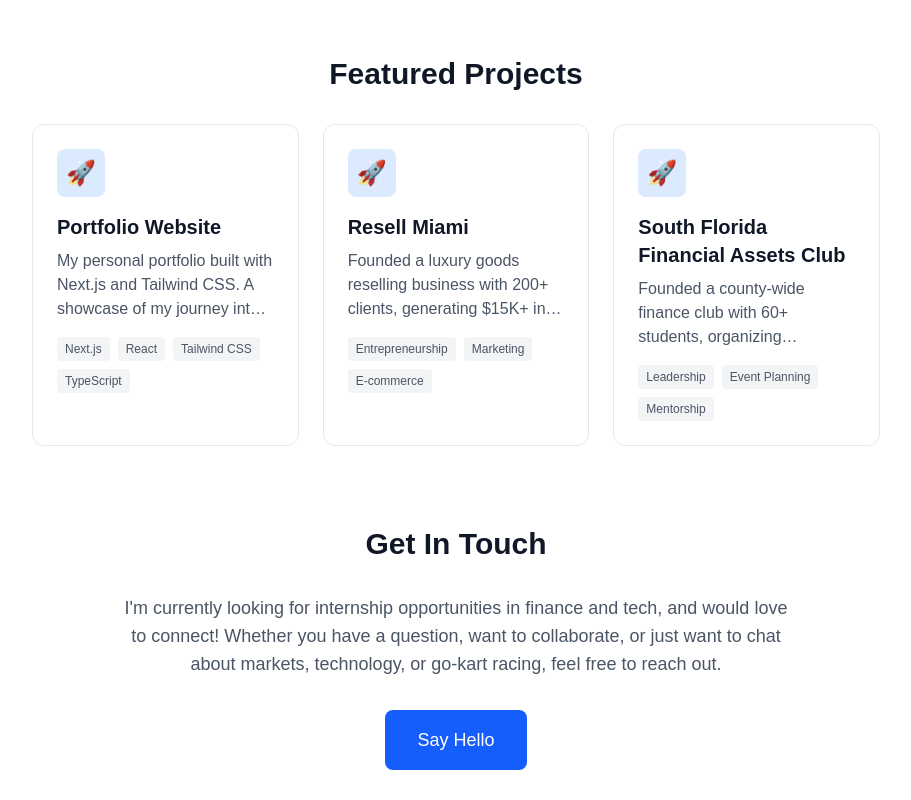
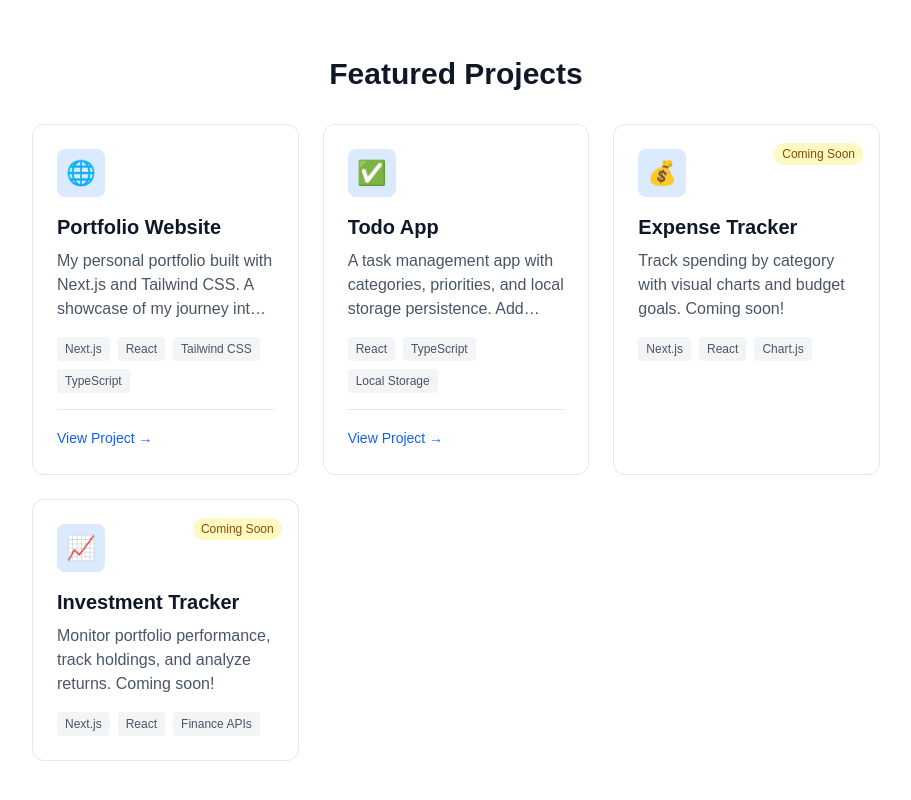
Before and after one commit to adszapiro/portfolio, a Next.js app: page / in a window 1280 px wide. Shown: the part 1500-2300 px from the top of the page, without its empty margins (184-1095 px from the left). Built offline with nearby package versions, Linux system fonts and the light colour scheme.

Commit message:
Add live Todo App link to projects section
Co-authored-by: Cursor <cursoragent@cursor.com>

```diff
--- a/app/page.tsx
+++ b/app/page.tsx
@@ -39,21 +39,31 @@ export default function Home() {
     "Spanish (Proficient)"
   ];
 
+  // Projects array - live links to deployed apps!
   const projects = [
     {
       title: "Portfolio Website",
       description: "My personal portfolio built with Next.js and Tailwind CSS. A showcase of my journey into software development.",
-      tech: "Next.js, React, Tailwind CSS, TypeScript"
+      tech: "Next.js, React, Tailwind CSS, TypeScript",
+      link: "https://portfolio-adszapiro.vercel.app"
     },
     {
-      title: "Resell Miami",
-      description: "Founded a luxury goods reselling business with 200+ clients, generating $15K+ in revenue through social media marketing and customer relationships.",
-      tech: "Entrepreneurship, Marketing, E-commerce"
+      title: "Todo App",
+      description: "A task management app with categories, priorities, and local storage persistence. Add tasks, mark complete, filter by status.",
+      tech: "React, TypeScript, Local Storage",
+      link: "https://alexszapiro-to-do.vercel.app"
     },
     {
-      title: "South Florida Financial Assets Club",
-      description: "Founded a county-wide finance club with 60+ students, organizing workshops and connecting students with professional mentors.",
-      tech: "Leadership, Event Planning, Mentorship"
+      title: "Expense Tracker",
+      description: "Track spending by category with visual charts and budget goals. Coming soon!",
+      tech: "Next.js, React, Chart.js",
+      link: null // Will add when built
+    },
+    {
+      title: "Investment Tracker",
+      description: "Monitor portfolio performance, track holdings, and analyze returns. Coming soon!",
+      tech: "Next.js, React, Finance APIs",
+      link: null // Will add when built
     }
   ];
 
@@ -114,6 +124,7 @@ export default function Home() {
                 title={project.title}
                 description={project.description}
                 tech={project.tech}
+                link={project.link}
               />
             ))}
           </div>
--- a/components/ProjectCard.tsx
+++ b/components/ProjectCard.tsx
@@ -1,19 +1,37 @@
 // ============================================
-// ProjectCard Component - Polished Version
+// ProjectCard Component - With Links Support
 // ============================================
 
 interface ProjectCardProps {
   title: string;
   description: string;
   tech: string;
+  link?: string | null; // Optional link - null means "coming soon"
 }
 
-export default function ProjectCard({ title, description, tech }: ProjectCardProps) {
-  return (
-    <div className="group p-6 bg-white dark:bg-gray-800 border border-gray-200 dark:border-gray-700 rounded-xl hover:shadow-xl hover:border-blue-300 dark:hover:border-blue-600 transition-all duration-300">
-      {/* Project icon/emoji placeholder */}
+export default function ProjectCard({ title, description, tech, link }: ProjectCardProps) {
+  const isComingSoon = !link;
+
+  // The card content - same whether it's a link or not
+  const cardContent = (
+    <>
+      {/* Coming Soon Badge */}
+      {isComingSoon && (
+        <div className="absolute top-4 right-4">
+          <span className="text-xs px-2 py-1 bg-yellow-100 dark:bg-yellow-900 text-yellow-800 dark:text-yellow-200 rounded-full font-medium">
+            Coming Soon
+          </span>
+        </div>
+      )}
+
+      {/* Project icon */}
       <div className="w-12 h-12 bg-blue-100 dark:bg-blue-900 rounded-lg flex items-center justify-center mb-4 group-hover:scale-110 transition-transform">
-        <span className="text-2xl">🚀</span>
+        <span className="text-2xl">
+          {title.includes("Todo") ? "✅" :
+           title.includes("Expense") ? "💰" :
+           title.includes("Investment") ? "📈" :
+           title.includes("Portfolio") ? "🌐" : "🚀"}
+        </span>
       </div>
 
       <h3 className="text-xl font-semibold text-gray-900 dark:text-white mb-2 group-hover:text-blue-600 dark:group-hover:text-blue-400 transition-colors">
@@ -35,12 +53,32 @@ export default function ProjectCard({ title, description, tech }: ProjectCardPro
           </span>
         ))}
       </div>
+
+      {/* View Project link for live projects */}
+      {!isComingSoon && (
+        <div className="mt-4 pt-4 border-t border-gray-200 dark:border-gray-700">
+          <span className="text-blue-600 dark:text-blue-400 text-sm font-medium group-hover:underline">
+            View Project →
+          </span>
+        </div>
+      )}
+    </>
+  );
+
+  // Wrapper - either a link or a div
+  const wrapperClasses = `group relative p-6 bg-white dark:bg-gray-800 border border-gray-200 dark:border-gray-700 rounded-xl hover:shadow-xl hover:border-blue-300 dark:hover:border-blue-600 transition-all duration-300 ${!isComingSoon ? 'cursor-pointer' : ''}`;
+
+  if (link) {
+    return (
+      <a href={link} className={wrapperClasses}>
+        {cardContent}
+      </a>
+    );
+  }
+
+  return (
+    <div className={wrapperClasses}>
+      {cardContent}
     </div>
   );
 }
-
-// New Tailwind concepts:
-// 1. "group" and "group-hover:" - Apply hover styles to children when parent is hovered
-// 2. "transition-all duration-300" - Smooth animation over 300ms
-// 3. "line-clamp-3" - Truncate text after 3 lines
-// 4. tech.split(", ") - Split the tech string into an array to create individual tags
```
